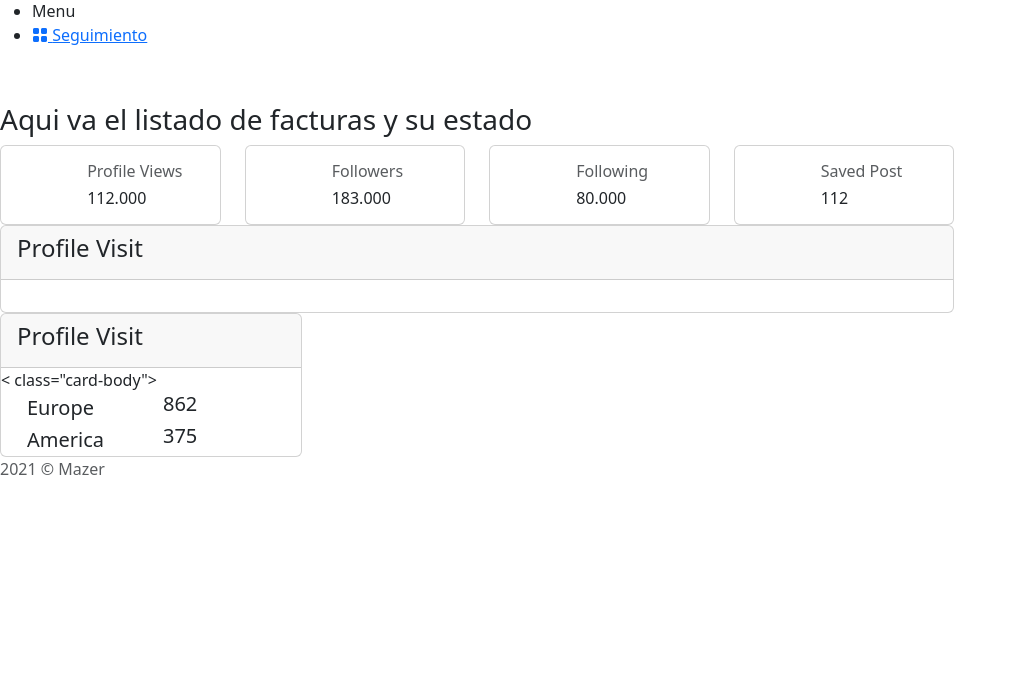
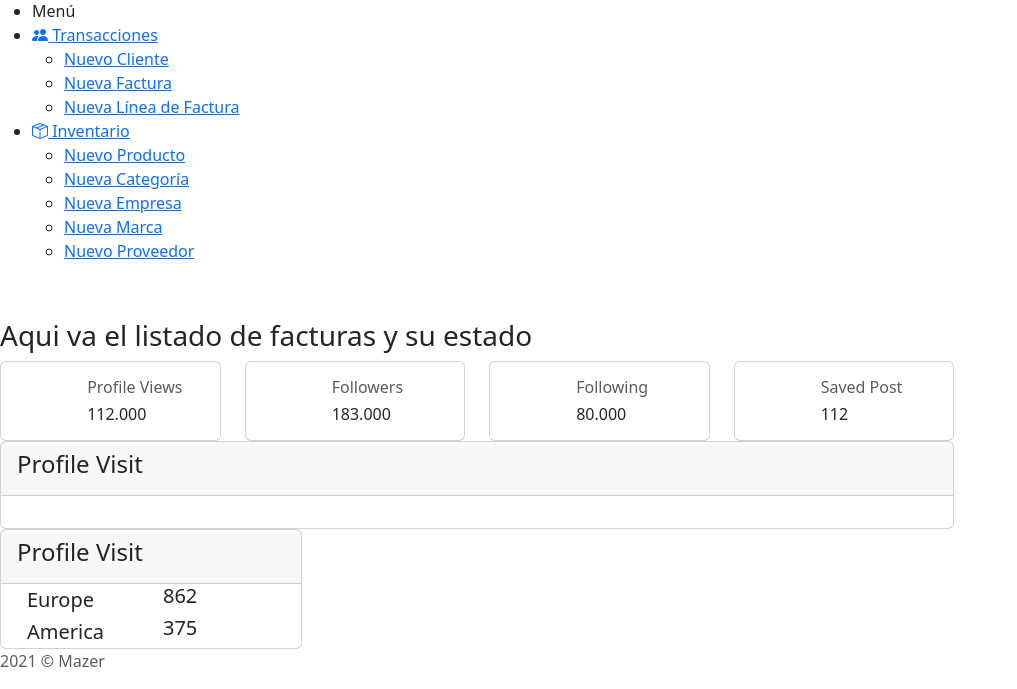
Before and after one commit to JordiFarinango/sistema_titulacion, a Django app: page /dashboard/crear/ in a window 1280 px wide. Shown: the part 301-990 px from the top of the page, without its empty margins (0-1017 px from the left). Before the commit the page ends 776 px from the top, so only its background shows below. Run offline with Django 5.2, Linux system fonts and the light colour scheme; a user stored in the database is signed in; parts of the project's set-up code (start-up, migrations or seed data) failed here and were passed over; some libraries are stand-ins or nearby versions; grey boxes are pictures that could not be loaded.

Commit message:
Actualizado 23/12/2024

```diff
--- a/Sistema_titulacion/tienda/templates/base.html
+++ b/Sistema_titulacion/tienda/templates/base.html
@@ -38,16 +38,55 @@
                 </div>
                 <div class="sidebar-menu">
                     <ul class="menu">
-                        <li class="sidebar-title">Menu</li>
+                        <li class="sidebar-title">Menú</li>
 
-                        <li class="sidebar-item active ">
-                            <a href="base.html" class='sidebar-link'>
-                                <i class="bi bi-grid-fill"></i>
-                                <span>Seguimiento</span>
+                        <!-- submenú Transacciones -->
+                        <li class="sidebar-item has-sub">
+                            <a href="#" class="sidebar-link">
+                                <i class="bi bi-people-fill"></i>
+                                <span>Transacciones</span>
                             </a>
+                            <ul class="submenu">
+                                <li class="submenu-item">
+                                    <a href="{% url 'nuevo_cliente' %}">Nuevo Cliente</a>
+                                </li>
+                                <li class="submenu-item">
+                                    <a href="{% url 'nueva_factura' %}">Nueva Factura</a>
+                                </li>
+                                <li class="submenu-item">
+                                    <a href="{% url 'linea_factura' %}">Nueva Línea de Factura</a>
+                                </li>
+                            </ul>
                         </li>
 
+                        <!-- submenú inventario -->
+                        <li class="sidebar-item has-sub">
+                            <a href="#" class="sidebar-link">
+                                <i class="bi bi-box-seam"></i>
+                                <span>Inventario</span>
+                            </a>
+                            <ul class="submenu">
+                                <li class="submenu-item">
+                                    <a href="{% url 'nuevo_producto' %}">Nuevo Producto</a>
+                                </li>
+                                <li class="submenu-item">
+                                    <a href="{% url 'nueva_categoria' %}">Nueva Categoría</a>
+                                </li>
+                                <li class="submenu-item">
+                                    <a href="{% url 'nueva_empresa' %}">Nueva Empresa</a>
+                                </li>
+                                <li class="submenu-item">
+                                    <a href="{% url 'nueva_marca' %}">Nueva Marca</a>
+                                </li>
+
+                                <li class="submenu-item">
+                                    <a href="{% url 'nuevo_proveedor' %}">Nuevo Proveedor</a>
+                                </li>
+                            </ul>
+                        </li>
+                    </ul>
                 </div>
+
                 <button class="sidebar-toggler btn x"><i data-feather="x"></i></button>
             </div>
         </div>
@@ -152,7 +191,7 @@
                                     <div class="card-header">
                                         <h4>Profile Visit</h4>
                                     </div>
-                                    < class="card-body">
+                                    <class="card-body">
                                         <div class="row">
                                             <div class="col-6">
                                                 <div class="d-flex align-items-center">
--- /dev/null
+++ b/Sistema_titulacion/tienda/templates/linea_factura.html
@@ -0,0 +1 @@
+<h2>Nueva factura</h2>
--- a/Sistema_titulacion/tienda/urls.py
+++ b/Sistema_titulacion/tienda/urls.py
@@ -1,7 +1,17 @@
 from django.urls import path
 
-from .views import (crear_empresa)
+from .views import crear_empresa, nuevo_cliente, nueva_factura, nueva_linea_factura, nuevo_producto, nueva_categoria, nueva_marca, nueva_empresa, nuevo_proveedor
 
 urlpatterns = [
     path('dashboard/crear/', crear_empresa, name="crear_empresa"),
+
+    path('nuevo_cliente', nuevo_cliente, name="nuevo_cliente"),
+    path('nueva_factura', nueva_factura, name="nueva_factura"),
+    path('linea_factura', nueva_linea_factura, name="linea_factura"),
+    path('nuevo_producto', nuevo_producto, name="nuevo_producto"),
+    path('nueva_categoria', nueva_categoria, name="nueva_categoria"),
+    path('nueva_marca', nueva_marca, name="nueva_marca"),
+    path('nueva_empresa', nueva_empresa, name="nueva_empresa"),
+    path('nuevo_proveedor', nuevo_proveedor, name="nuevo_proveedor")
+
 ]
--- a/Sistema_titulacion/tienda/views.py
+++ b/Sistema_titulacion/tienda/views.py
@@ -27,3 +27,28 @@ def crear_empresa(request):
     }
 
     return render(request, 'base.html', contexto)
+
+
+def nuevo_cliente(request):
+    return render(request, 'nuevo_cliente.html')
+
+def nueva_factura(request):
+    return render(request, 'nueva factura.html')
+
+def nueva_linea_factura (request):
+    return render(request, 'linea_factura.html')
+
+def nuevo_producto(request):
+    return render(request, 'nuevo_producto.html')
+
+def nueva_categoria(request):
+    return render(request, 'nueva_empresa.html')
+
+def nueva_marca(request):
+    return render(request, "nueva_marca.html")
+
+def nuevo_proveedor(request):
+    return render(request, 'nuevo_proveedor.html')
+
+def nueva_empresa(request):
+    return render(request, 'nueva_empresa.html')
```
Also changed, not shown: Sistema_titulacion/tienda/templates/nueva_categoria.html (added), Sistema_titulacion/tienda/templates/nueva_empresa.html (added), Sistema_titulacion/tienda/templates/nueva_factura.html (added), Sistema_titulacion/tienda/templates/nueva_marca.html (added), Sistema_titulacion/tienda/templates/nuevo_cliente.html (added), Sistema_titulacion/tienda/templates/nuevo_producto.html (added), Sistema_titulacion/tienda/templates/nuevo_proveedor.html (added).
